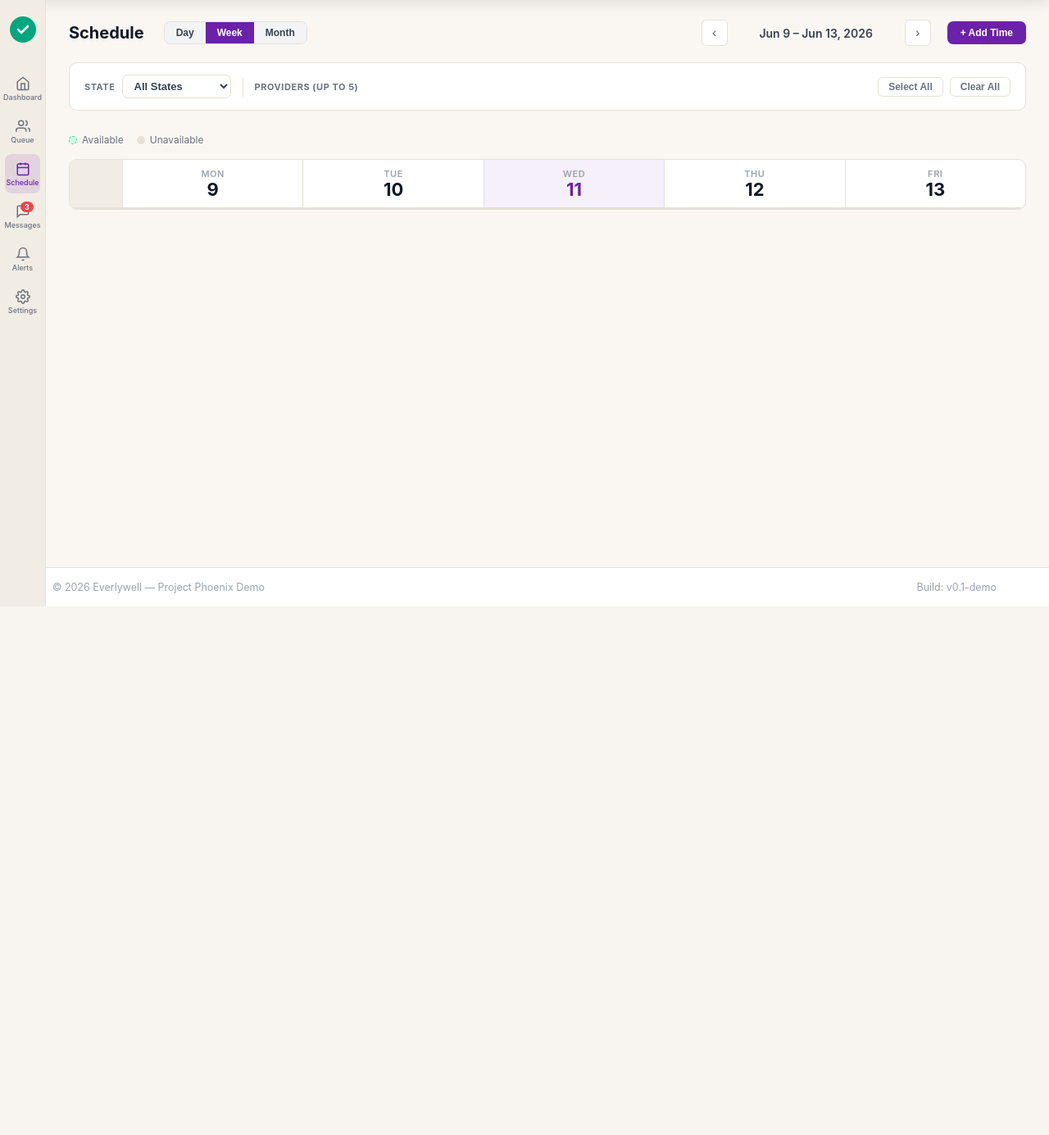
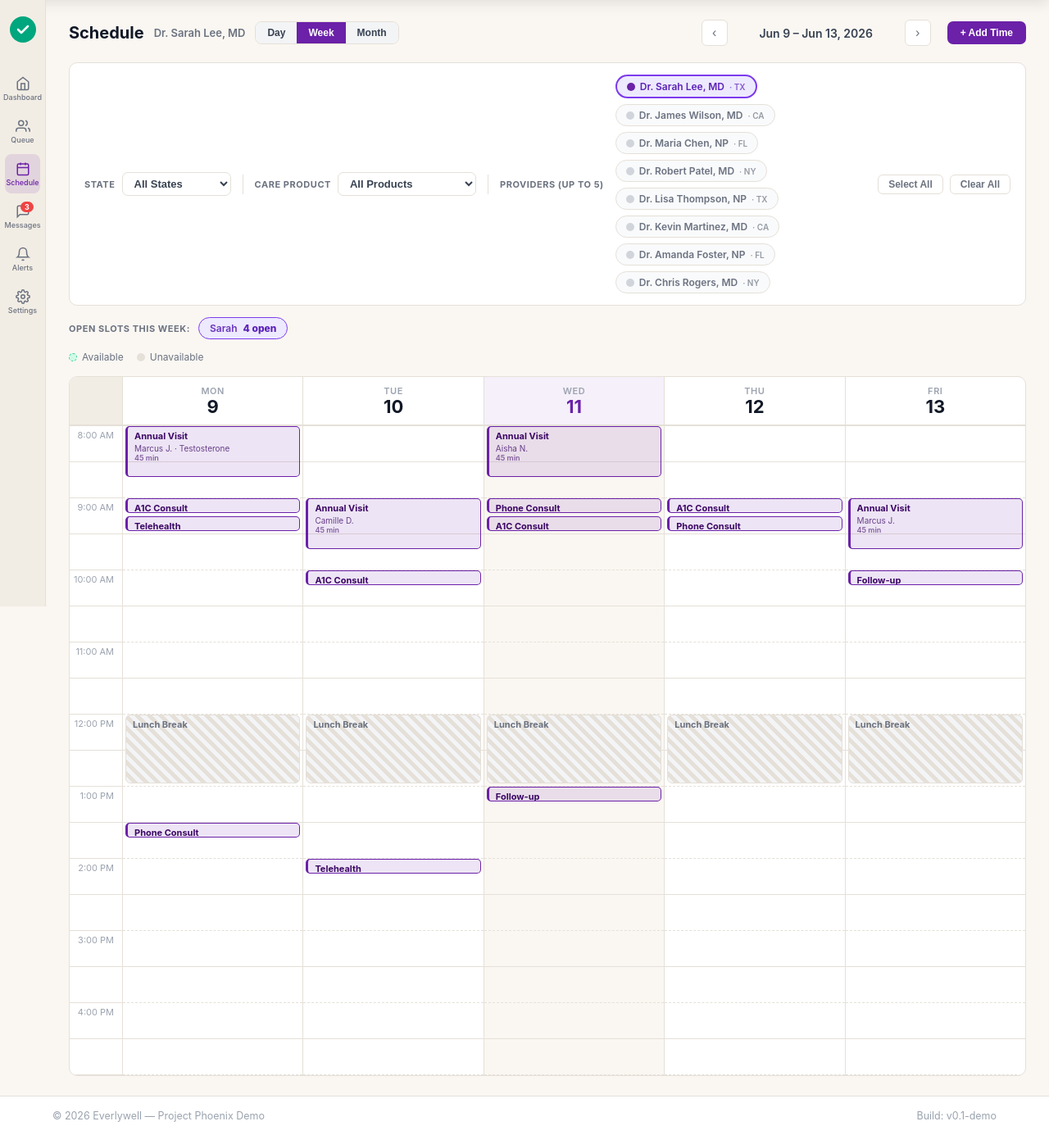
Before and after one commit to PSCAssets/project-phoenix-demo, a Flask app: page /provider/schedule in a window 1280 px wide. Shown: the part 60-1445 px from the top of the page at 82% size. Before the commit the page ends 800 px from the top, so only its background shows below. Run offline with Flask 3, Linux system fonts and the light colour scheme; a user stored in the database is signed in.

Commit message:
Fix schedule.html: remove dangling JS brace, add care product filter, per-provider product data

```diff
--- a/templates/provider/schedule.html
+++ b/templates/provider/schedule.html
@@ -245,6 +245,20 @@
         </select>
       </div>
       <div class="filter-divider"></div>
+      <div class="filter-group">
+        <span class="filter-label">Care Product</span>
+        <select class="state-select" id="careProductFilter" onchange="filterByCareProduct(this.value)">
+          <option value="">All Products</option>
+          <option value="Testosterone">Testosterone</option>
+          <option value="A1C Management">A1C Management</option>
+          <option value="Women's Health">Women's Health</option>
+          <option value="ED Treatment">ED Treatment</option>
+          <option value="STI Treatment">STI Treatment</option>
+          <option value="Weight Management">Weight Management</option>
+          <option value="Thyroid">Thyroid</option>
+        </select>
+      </div>
+      <div class="filter-divider"></div>
       <span class="filter-label">Providers (up to 5)</span>
       <div class="chip-list" id="providerChips"></div>
       <div class="chip-actions">
@@ -417,17 +431,16 @@
 {% block scripts %}
 {% raw %}
 <script>
-}
 // ── Provider data ──────────────────────────────────────────────
 var PROVIDERS = [
-  { id:0, name:'Dr. Sarah Lee, MD',      state:'TX', role:'MD', slots:4 },
-  { id:1, name:'Dr. James Wilson, MD',   state:'CA', role:'MD', slots:2 },
-  { id:2, name:'Dr. Maria Chen, NP',     state:'FL', role:'NP', slots:6 },
-  { id:3, name:'Dr. Robert Patel, MD',   state:'NY', role:'MD', slots:1 },
-  { id:4, name:'Dr. Lisa Thompson, NP',  state:'TX', role:'NP', slots:3 },
-  { id:5, name:'Dr. Kevin Martinez, MD', state:'CA', role:'MD', slots:0 },
-  { id:6, name:'Dr. Amanda Foster, NP',  state:'FL', role:'NP', slots:5 },
-  { id:7, name:'Dr. Chris Rogers, MD',   state:'NY', role:'MD', slots:2 },
+  { id:0, name:'Dr. Sarah Lee, MD',      state:'TX', role:'MD', slots:4, products:['Testosterone','A1C Management','Weight Management'] },
+  { id:1, name:'Dr. James Wilson, MD',   state:'CA', role:'MD', slots:2, products:['ED Treatment','STI Treatment','A1C Management'] },
+  { id:2, name:'Dr. Maria Chen, NP',     state:'FL', role:'NP', slots:6, products:["Women's Health",'Thyroid','Weight Management'] },
+  { id:3, name:'Dr. Robert Patel, MD',   state:'NY', role:'MD', slots:1, products:['A1C Management','Testosterone','ED Treatment'] },
+  { id:4, name:'Dr. Lisa Thompson, NP',  state:'TX', role:'NP', slots:3, products:["Women's Health",'STI Treatment','Weight Management'] },
+  { id:5, name:'Dr. Kevin Martinez, MD', state:'CA', role:'MD', slots:0, products:['A1C Management','Testosterone','Thyroid'] },
+  { id:6, name:'Dr. Amanda Foster, NP',  state:'FL', role:'NP', slots:5, products:["Women's Health",'A1C Management','STI Treatment'] },
+  { id:7, name:'Dr. Chris Rogers, MD',   state:'NY', role:'MD', slots:2, products:['ED Treatment','Testosterone','Thyroid'] },
 ];
 
 var PROV_COLORS = [
@@ -461,6 +474,7 @@ var APPTS_BY_PROV = [
 var selectedProviders = [0]; // Start with provider 0 selected
 var colorAssignments  = {};  // providerId -> colorIndex
 var filteredState = '';
+var filteredProduct = '';
 
 function assignColor(pid) {
   if (colorAssignments[pid] !== undefined) return colorAssignments[pid];
@@ -473,7 +487,9 @@ function assignColor(pid) {
 
 function getVisibleProviders() {
   return PROVIDERS.filter(function(p) {
-    return (!filteredState || p.state === filteredState);
+    var stateOk = !filteredState || p.state === filteredState;
+    var productOk = !filteredProduct || (p.products && p.products.indexOf(filteredProduct) !== -1);
+    return stateOk && productOk;
   });
 }
 
@@ -553,6 +569,17 @@ function toggleProvider(pid) {
 
 function filterByState(state) {
   filteredState = state;
+  // Remove any selected providers not in new visible set
+  var visible = getVisibleProviders().map(function(p){ return p.id; });
+  selectedProviders = selectedProviders.filter(function(id){ return visible.indexOf(id) !== -1; });
+  renderChips();
+}
+
+function filterByCareProduct(product) {
+  filteredProduct = product;
+  // Remove any selected providers not in new visible set
+  var visible = getVisibleProviders().map(function(p){ return p.id; });
+  selectedProviders = selectedProviders.filter(function(id){ return visible.indexOf(id) !== -1; });
   renderChips();
 }
 
```
